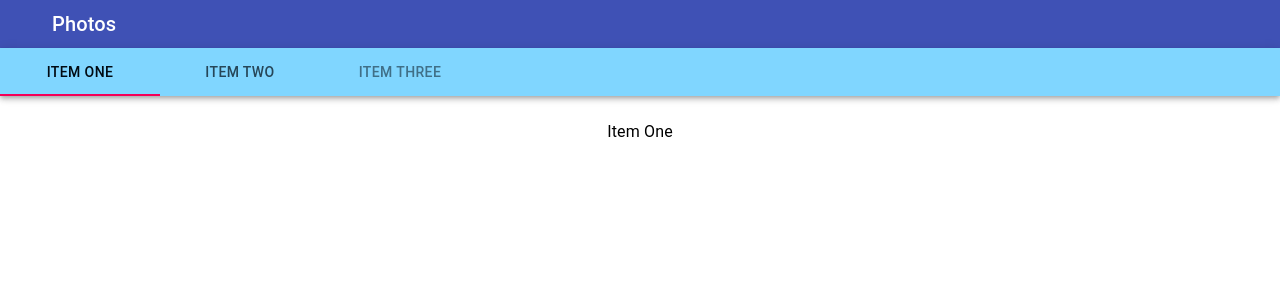
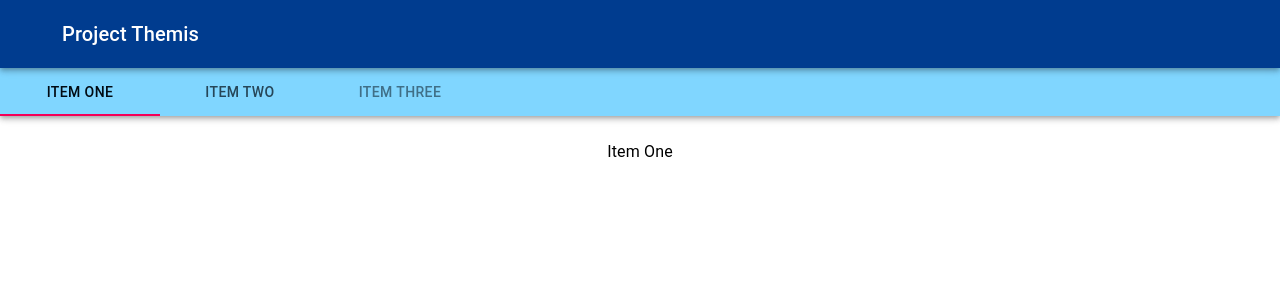
Before and after one commit to kristina-arezina/ai-hack-webapp, a React (Create React App) app: page / in a window 1280 px wide. Shown: the top 300 px of the page. Built offline with nearby package versions, Linux system fonts and the light colour scheme.

Commit message:
Added nice header

```diff
--- a/src/components/Header.js
+++ b/src/components/Header.js
@@ -9,6 +9,12 @@ const useStyles = makeStyles((theme) => ({
   root: {
     flexGrow: 1,
   },
+  header: {
+    padding:"10px",
+    backgroundColor: "#003c8f",
+    zIndex:100,
+    position: "relative"
+  },
   menuButton: {
     marginRight: theme.spacing(2),
   },
@@ -19,12 +25,12 @@ export default function Header() {
 
   return (
     <div className={classes.root}>
-      <AppBar position="static">
+      <AppBar className={classes.header} position="static">
         <Toolbar variant="dense">
           <IconButton edge="start" className={classes.menuButton} color="inherit" aria-label="menu">
           </IconButton>
           <Typography variant="h6" color="inherit">
-            Photos
+          Project Themis
           </Typography>
         </Toolbar>
       </AppBar>
```
